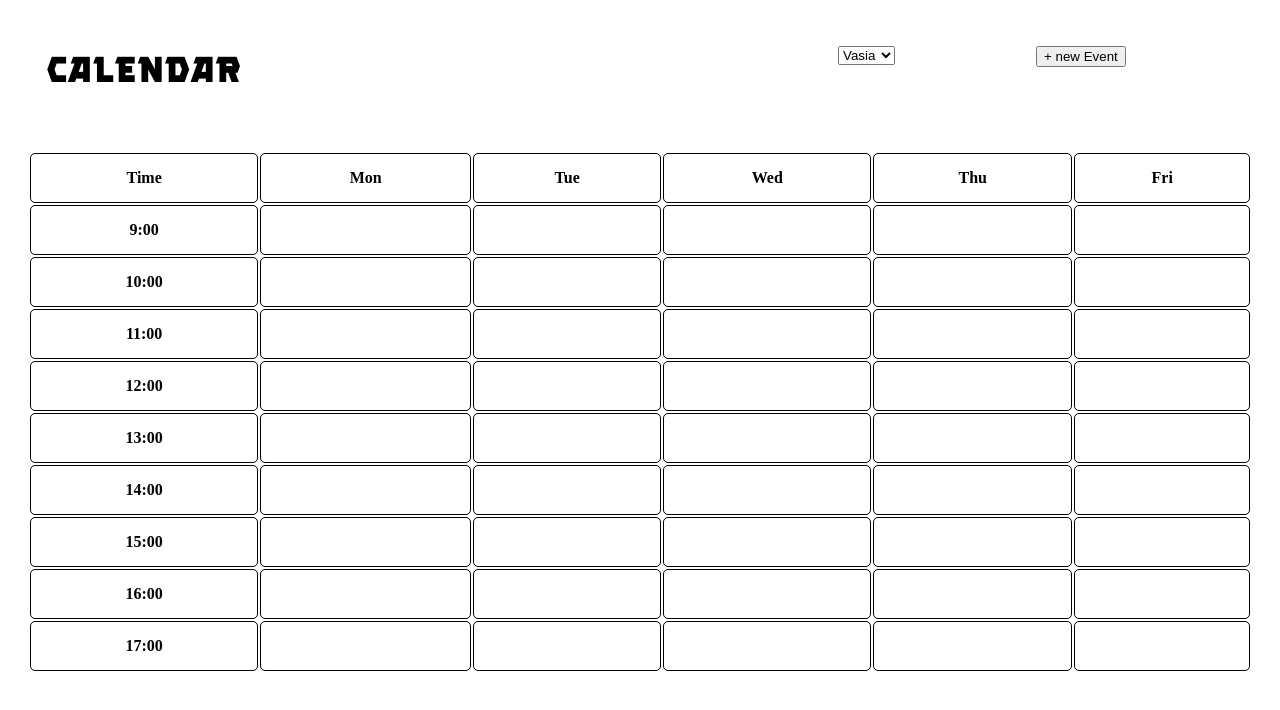
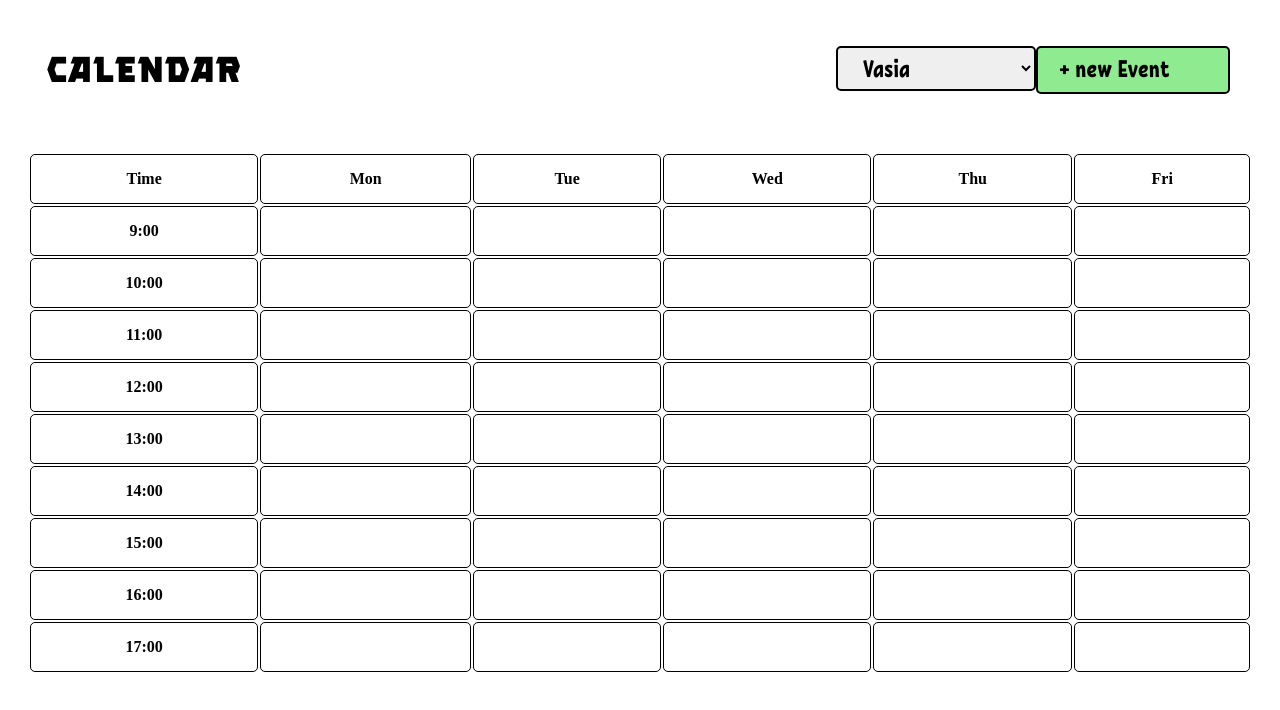
Before and after one commit to Kostiantyn-S/Ciklum_test_project, a website built with webpack: page src/index.html in a window 1280 px wide. Built offline with nearby package versions, Linux system fonts and the light colour scheme.

Commit message:
added styles

```diff
--- a/src/index.html
+++ b/src/index.html
@@ -19,7 +19,7 @@
             </select>
         </div>
         <div class="Header-button">
-            <button> + new Event</button>
+            <a> + new Event</a>
         </div>
     </header>
     <main>
--- a/src/styles/styles.scss
+++ b/src/styles/styles.scss
@@ -1,16 +1,33 @@
+$titleFont: Clickuper;
+$selectFont: RFKrabuler;
+
 %tableCell {
     border: 1px solid black;
     border-radius: 5px;
     padding: 15px;
 }
 
+%filterAndButton {
+    font-size: 24px;
+    padding: 5px 0 5px 0;
+    border: 2px solid black;
+    border-radius: 5px;
+    font-family: $selectFont;
+}
+
 @font-face {
     font-family: "Clickuper";
     src: url("../assets/fonts/Clickuper.ttf");
 }
-$titleFont: Clickuper;
+
+@font-face {
+    font-family: "RFKrabuler";
+    src: url("../assets/fonts/RFKrabuler.ttf");
+}
 
 .App {
+    user-select: none;
+
     .Header {
         padding: 3% 3% 3% 3%;
         display: grid;
@@ -19,6 +36,27 @@ $titleFont: Clickuper;
         &-title {
             font-size: 36px;
             font-family: $titleFont;
+        }
+
+        &-filter select {
+            @extend %filterAndButton;
+            width: 200px;
+            padding-left: 20px;
+        }
+
+        &-button {
+            :hover {
+                background-color: rgb(136, 176, 250);
+            }
+
+            a {
+                @extend %filterAndButton;
+                display: block;
+                width: 150px;
+                background-color: rgb(143, 235, 143);
+                padding: 5px 20px 10px 20px;
+                cursor: pointer;
+            }
         }
     }
 
```
Also changed, not shown: src/assets/fonts/RFKrabuler.ttf (added).
